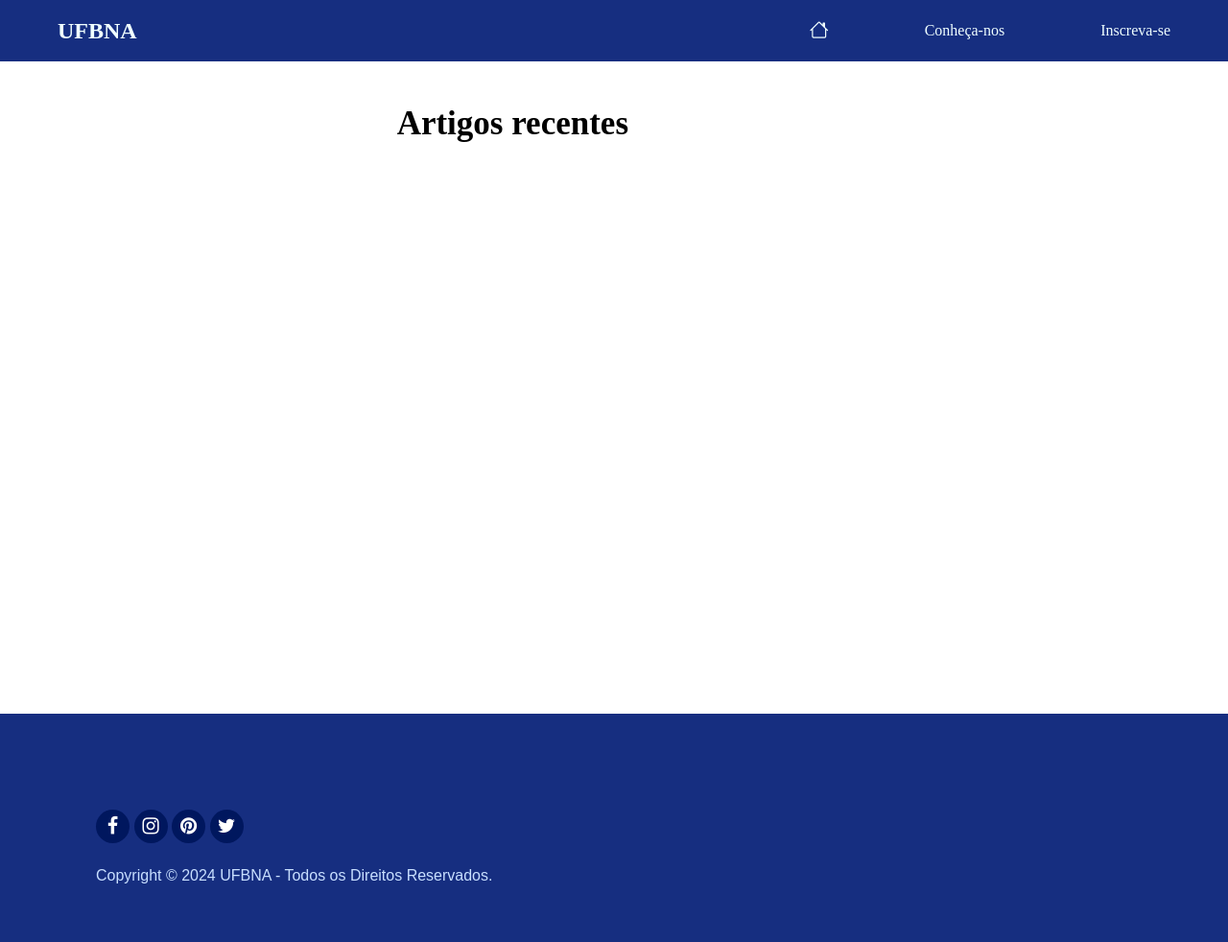
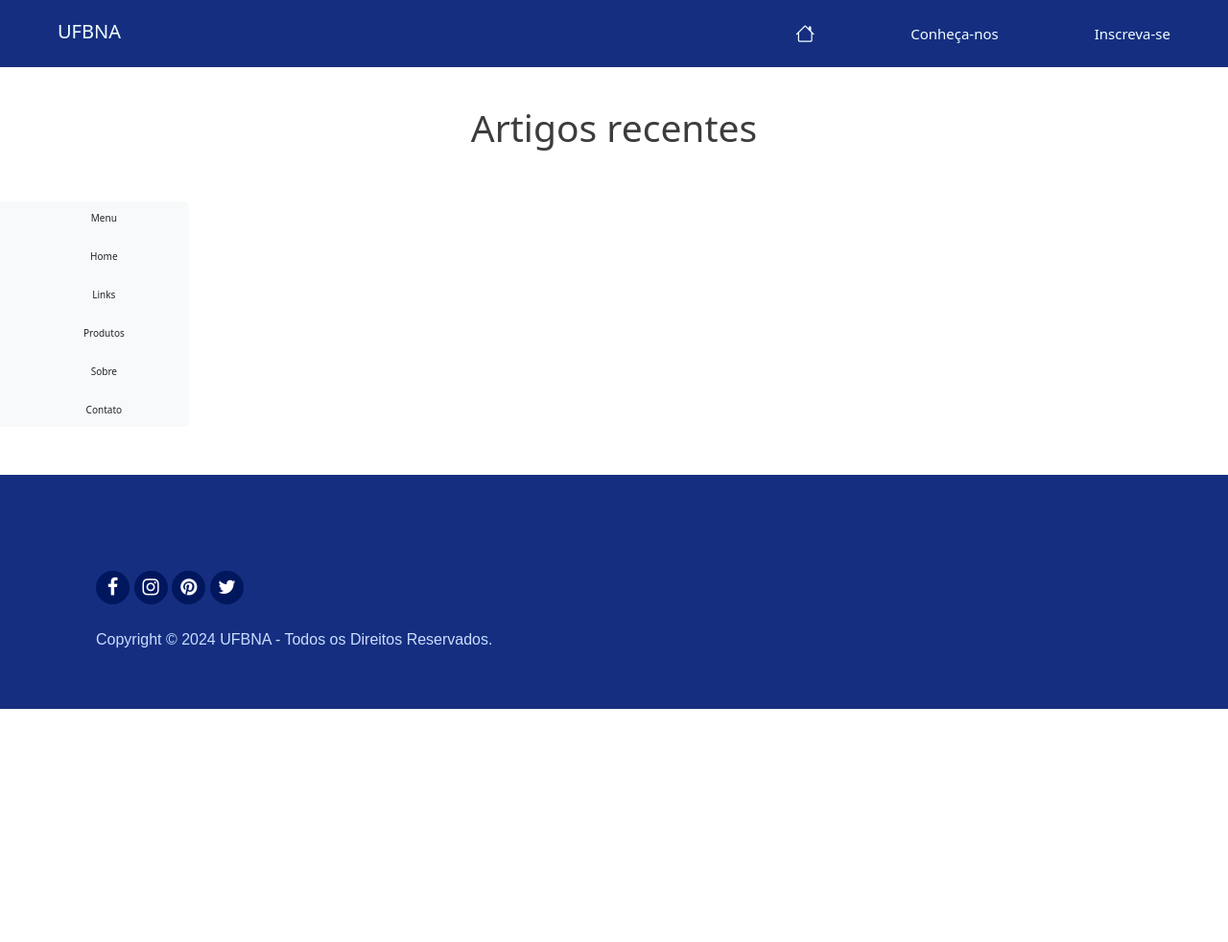
Before and after one commit to BaagrieL/ufbna, a PHP site: page /main.php in a window 1280 px wide. Shown: the whole page at 96% size. After the commit the page ends 739 px from the top, so only its background shows below. Run offline with PHP 8.4, Linux system fonts and the light colour scheme; data that the repository does not hold is empty; some libraries are stand-ins or nearby versions.

Commit message:
mais coisa

```diff
--- a/artigo.php
+++ b/artigo.php
@@ -18,7 +18,7 @@ class Artigo
     public function consultarArtigo()
     {
         try {
-            $cmd = $this->pdo->query("SELECT * FROM artigo ORDER BY id");
+            $cmd = $this->pdo->query("SELECT * FROM Artigo ORDER BY ArtigoID");
             $cmd->execute();
             $res = $cmd->fetchAll(PDO::FETCH_ASSOC);
             return $res;
--- /dev/null
+++ b/components/aside.css
@@ -0,0 +1,17 @@
+aside {
+    grid-area: aside;
+    width: 100%;
+}
+
+ul {
+    display: flex;
+    flex-direction: column;
+    gap: 5px;
+    background-color: #F8F9FA;
+    border-radius: 0 5px 5px 0;
+}
+
+li {
+    padding: 10px;
+    text-align: center;
+}
--- /dev/null
+++ b/components/aside.php
@@ -0,0 +1,10 @@
+<aside class="menu">
+    <ul>
+        <li>Menu</li>
+        <li>Home</li>
+        <li>Links</li>
+        <li>Produtos</li>
+        <li>Sobre</li>
+        <li>Contato</li>
+    </ul>
+</aside>
--- a/components/cardArtigo.css
+++ b/components/cardArtigo.css
@@ -3,16 +3,23 @@
     flex-direction: column;
     justify-content: center;
     gap: 30px;
-    padding: 7px;
     width: 300px;
     height: 200px;
-    border: solid 1px #000000;
-    border-radius: 10px;
-    text-align: center;
 }
 
 .card a {
     font-size: 25px;
+    color: #2610ec;
+    text-decoration: none;
+}
+
+.card a:active {
+    color: #796eff;
+}
+
+.card p:nth-child(2),
+.card p:nth-child(3) {
+    color: #000;
 }
 
 .card p:nth-child(2) {
@@ -22,9 +29,3 @@
 .card p:nth-child(3) {
     font-size: 14px;
 }
-
-.card_container {
-    display: flex;
-    flex-direction: row;
-    gap: 17px;
-}
--- a/components/footer.css
+++ b/components/footer.css
@@ -1,5 +1,4 @@
 .footer {
-
     background-color: #162e80;
     width: 100%;
     height: 100%;
--- a/components/header.css
+++ b/components/header.css
@@ -1,19 +1,22 @@
+:root {
+    --cor-do-fundo: #162e80;
+    --cor-de-destaque: #f0ffff;
 
+}
 
 header {
     display: flex;
     align-items: center;
     justify-content: space-between;
     width: 100vw;
-    height: 4rem;
-    background-color: #162e80;
+    height: 7rem;
+    background-color: var(--cor-do-fundo);
     padding: 0 60px;
 }
-
-
 
 .info {
     display: flex;
     justify-content: center;
-    color: #f0ffff;
+    color: var(--cor-de-destaque);
+    font-size: 2rem;
 }
--- a/components/nav.css
+++ b/components/nav.css
@@ -10,6 +10,7 @@ header > nav > a {
     color: azure;
     text-decoration: none;
     transition: all ease-out 0.2s;
+    font-size: 1.5rem;
 }
 
 nav > a:hover {
--- a/landing-page.php
+++ b/landing-page.php
@@ -11,6 +11,7 @@
     <link rel="stylesheet" href="components/header.css">
     <link rel="stylesheet" href="components/nav.css">
     <link rel="stylesheet" href="components/footer.css">
+    <link rel="stylesheet" href="./style/landingpage.css">
     <title>Landing Page da Nossa Empresa</title>
 </head>
 <body>
--- a/main.php
+++ b/main.php
@@ -1,7 +1,9 @@
 <?php
 require_once 'artigo.php';
-$artigo = new Artigo("UFBNA", "localhost", "root", "Bagriel#2006");
+$artigo = new Artigo("UFBNA", "localhost", "root", "123456");
+$excluirChaves = array("ArtigoID", "ResumoArtigo", "TextoArtigo",  "DataRecepcao");
 ?>
+
 
 
 <!DOCTYPE html>
@@ -14,12 +16,15 @@ $artigo = new Artigo("UFBNA", "localhost", "root", "Bagriel#2006");
     <!-- Styles -->
     <link rel="stylesheet" href="https://maxcdn.bootstrapcdn.com/font-awesome/4.5.0/css/font-awesome.min.css">
     <link rel="stylesheet" href="https://cdn.jsdelivr.net/npm/bootstrap-icons@1.11.3/font/bootstrap-icons.min.css">
+    <link href="https://cdn.jsdelivr.net/npm/bootstrap@5.3.3/dist/css/bootstrap.min.css" rel="stylesheet" integrity="sha384-QWTKZyjpPEjISv5WaRU9OFeRpok6YctnYmDr5pNlyT2bRjXh0JMhjY6hW+ALEwIH" crossorigin="anonymous">
     <link rel="stylesheet" href="./style/other.css">
+    <link rel="stylesheet" href="./style/reset.css">
     <link rel="stylesheet" href="components/cardArtigo.css">
     <link rel="stylesheet" href="components/reset.css">
     <link rel="stylesheet" href="components/header.css">
     <link rel="stylesheet" href="components/nav.css">
     <link rel="stylesheet" href="components/footer.css">
+    <link rel="stylesheet" href="components/aside.css">
 
     <title>Document</title>
 </head>
@@ -28,22 +33,29 @@ $artigo = new Artigo("UFBNA", "localhost", "root", "Bagriel#2006");
     <?php include_once 'components/header.php'; ?>
 
     <main>
+        <div class="title">
+            <h3>Artigos recentes</h3>
+        </div>
+        <?php include_once 'components/aside.php'; ?>
+
         <div class="hero_container">
-            <div class="title">
-                <h3>Artigos recentes</h3>
-            </div>
-            <div class="card_container">
+            <div class="cards_container">
                 <?php
                 $dados = $artigo->consultarArtigo();
                 if (count($dados) > 0) {
                     for ($i = 0; $i < count($dados); $i++) {
-                        echo "<div class='card'>";
+                        echo "<div class='card shadow-sm p-3 mb-5 bg-body-tertiary rounded'>";
+
                         foreach ($dados[$i] as $k => $v) {
-                            if ($k === "titulo") {
+
+                            if ($k === "TituloArtigo") {
                                 echo "<a href=''>" . $v . "</a>";
                             }
-                            if ($k != "id" & $k != "texto" & $k != "dataRecepcao" & $k != "nota" & $k != "resumo" & $k != "titulo") {
+                            // if ($k != "id" & $k != "texto" & $k != "dataRecepcao" & $k != "nota" & $k != "resumo" & $k != "titulo") {
 
+                            //     echo "<p>" . $v . "</p>";
+                            // }
+                            if (!in_array($k, $excluirChaves)) {
                                 echo "<p>" . $v . "</p>";
                             }
                         }
@@ -56,6 +68,8 @@ $artigo = new Artigo("UFBNA", "localhost", "root", "Bagriel#2006");
     </main>
 
     <?php include_once 'components/footer.php'; ?>
+    <script src="https://cdn.jsdelivr.net/npm/bootstrap@5.3.3/dist/js/bootstrap.bundle.min.js" integrity="sha384-YvpcrYf0tY3lHB60NNkmXc5s9fDVZLESaAA55NDzOxhy9GkcIdslK1eN7N6jIeHz" crossorigin="anonymous"></script>
+
 </body>
 
 </html>
--- a/style/other.css
+++ b/style/other.css
@@ -1,53 +1,46 @@
+html {
+    font-size: 62.5%;
+}
+
 main {
+    display: grid;
+    grid-template-areas:
+                        "header header header header header header"
+                        "aside main main main main main"
+                        "aside main main main main main"
+                        "aside main main main main main";
+    grid-template-columns: repeat(6, 1fr);
+    grid-template-rows: 100px repeat(3, 1fr);
+    margin: 40px 0;
+    column-gap: 20px;
     position: relative;
-    padding: 15px;
-    min-height: 85vh;
+}
+
+.hero_container {
+    grid-area: main;
+    display: flex;
+    flex-direction: column;
+    align-items: center;
+    padding: 0 50px;
+    gap: 50px;
 
 }
 
-.hero_container {
-    position: relative;
-    width: 100vw;
-    height: auto;
-    display: flex;
-    align-items: center;
-    justify-content: center;
-    flex-wrap: wrap;
+.title {
+    grid-area: header;
+    text-align: center;
 }
 
-.hero_container h3 {
-    font-size: 35px;
-}
-
-.title {
-    display: flex;
-    position: absolute;
-    top: 30px;
-    transform: translateX(-50%);
-    align-items: center;
+.title h3 {
+    font-size: 3.9rem;
+    color: #3c3c3c;
 
 }
 
-table {
-    position: absolute;
-    right: 50px;
+.cards_container {
+    display: grid;
+    grid-template: auto / repeat(auto-fill, minmax(300px, 1fr));
+    width: 100%;
     justify-content: center;
-    margin: 30px;
-    background-color: #cacaca;
+    gap: 2.7rem;
 }
-
-tr {
-    line-height: 30px;
-    text-align: center;
-}
-
-#titulo {
-    color: #fff;
-    background: #3d3d3d;
-}
-
-td {
-    text-align: center;
-    padding: 0 5px;
-
-}
--- /dev/null
+++ b/style/reset.css
@@ -0,0 +1,7 @@
+* {
+    margin: 0;
+    padding: 0;
+    text-decoration: none;
+    list-style: none;
+    box-sizing: border-box;
+}
```
Also changed, not shown: style/landingpage.css (added, +76 -0 lines), style/main.css (deleted, +0 -63 lines).
